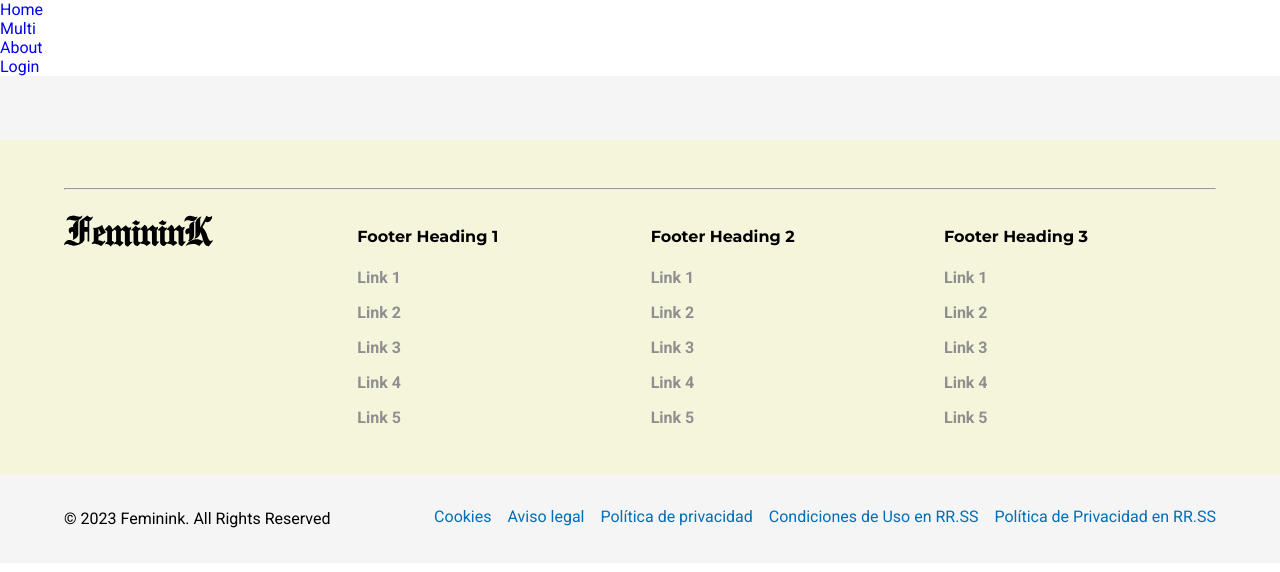
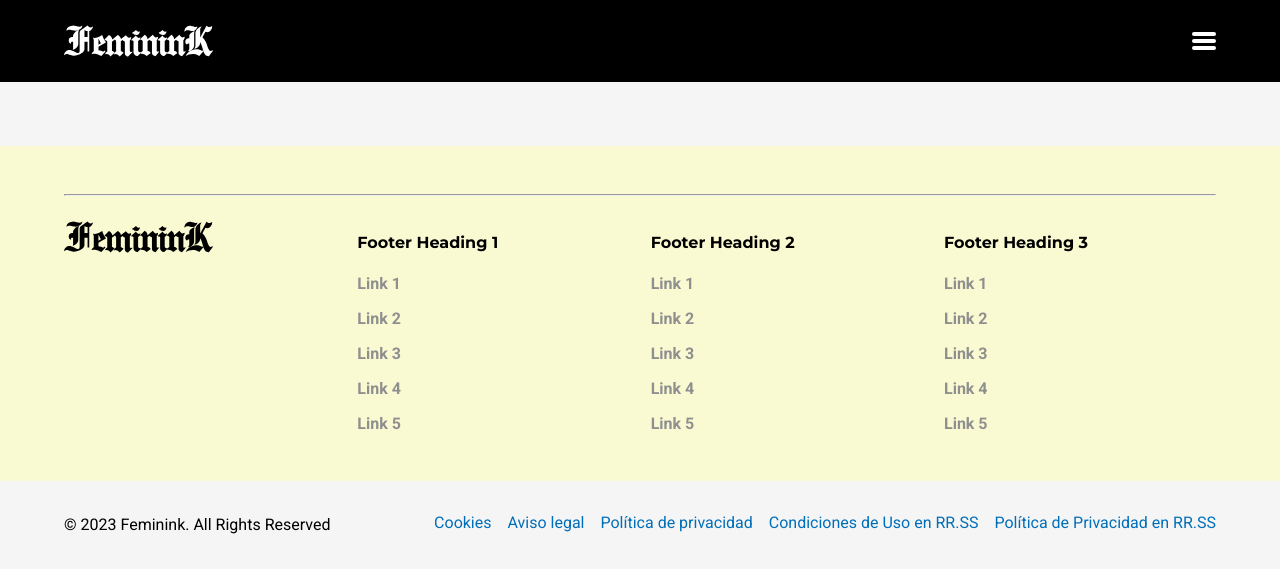
Before and after one commit to Feminink/Feminink, a React (Create React App) app: page / in a window 1280 px wide. Shown: the top 572 px of the page. Built offline with nearby package versions, Linux system fonts and the light colour scheme.

Commit message:
Añadido header y burger menu

```diff
--- a/package.json
+++ b/package.json
@@ -3,6 +3,9 @@
   "version": "0.1.0",
   "private": true,
   "dependencies": {
+    "@fortawesome/fontawesome-svg-core": "^6.4.0",
+    "@fortawesome/free-solid-svg-icons": "^6.4.0",
+    "@fortawesome/react-fontawesome": "^0.2.0",
     "@testing-library/jest-dom": "^5.16.5",
     "@testing-library/react": "^13.4.0",
     "@testing-library/user-event": "^13.5.0",
--- a/src/App.js
+++ b/src/App.js
@@ -13,7 +13,6 @@ import { Route, Routes, Navigate } from "react-router-dom";
 // IMPORT COMPONENTS
 import HeaderComponent from "./layout/HeaderComponent/HeaderComponent";
 import FooterComponent from "./layout/FooterComponent/FooterComponent";
-import NavigationComponent from "./components/NavigationComponent/NavigationComponent";
 
 // IMPORT STYLES
 import "./App.scss";
@@ -22,7 +21,6 @@ function App() {
   return (
     <div className="App">
       <HeaderComponent></HeaderComponent>
-      <NavigationComponent></NavigationComponent>
       <main className="main">
         <div className="main-container container">
           <Routes>
--- a/src/components/NavigationComponent/NavigationComponent.js
+++ b/src/components/NavigationComponent/NavigationComponent.js
@@ -1,57 +1,76 @@
-// IMPORT LINK,
+import React, { useState } from 'react';
+
+// IMPORT LINK
 import { Link } from "react-router-dom";
+
 // IMPORT USE SELECTOR
 import { useDispatch, useSelector } from "react-redux";
+
 // IMPORT API CALL DO LOGOUT
 import { doLogout } from "../../store/auth/actions";
-import React from "react";
-import PropTypes from "prop-types";
+
+// IMPORT STYLES
 import "./NavigationComponent.scss";
 
+// IMPORT FONTAWESOME
+import { FontAwesomeIcon } from '@fortawesome/react-fontawesome';
+import { faArrowRightFromBracket, faUser, faArrowRightToBracket, faHouse, faImages, faUserGroup } from '@fortawesome/free-solid-svg-icons';
+
+
+
+import PropTypes from "prop-types";
+
 const NavigationComponent = () => {
+
   const { user } = useSelector((state) => state.AuthReducer);
+
+  const [menuOpen, setMenuOpen] = useState(false);
+
   const dispatch = useDispatch();
 
+  // TOGGLE FUNCTION
+  function toggleMenu() {
+    const body = document.querySelector('body');
+    body.classList.toggle('menu-open');
+    setMenuOpen(!menuOpen);
+  }
+
+  // LOGOUT FUNCTION
   function onClickLogout() {
+    toggleMenu();
     dispatch(doLogout());
   }
+
   return (
-    <nav className="nav">
-      <ul className="nav-ul">
-        <li className="nav-li">
-          <Link to="/">Home</Link>
-        </li>
-        <li className="nav-li">
-          <Link to="/multi">Multi</Link>
-        </li>
-        <li className="nav-li">
-          <Link to="/about">About</Link>
-        </li>
-        {user && user.id ? (
-          ""
-        ) : (
-          <li className="nav-li">
-            <Link to="/login">Login</Link>
-          </li>
-        )}
-        {user && user.id ? (
-          <li className="nav-li">
-            <Link to="/profile">Profile</Link>
-          </li>
-        ) : (
-          ""
-        )}
-        {user && user.id ? (
-          <li className="nav-li">
-            <Link to="/" onClick={onClickLogout}>
-              Logout
+    <>
+      <div class="header__show-menu" onClick={toggleMenu}>
+				<i className="show-menu__bar"></i>
+				<i className="show-menu__bar"></i>
+				<i className="show-menu__bar"></i>
+			</div>
+      <nav className="header__main-nav nav">
+        <ul className="main-nav__ul ul">
+          <li className="main-nav__li li">
+            <Link className="main-nav__link link" onClick={toggleMenu} to="/">
+              <FontAwesomeIcon icon={faHouse} size="xs" /> Home
             </Link>
           </li>
-        ) : (
-          ""
-        )}
-      </ul>
-    </nav>
+          <li className="main-nav__li li">
+            <Link className="main-nav__link link" onClick={toggleMenu} to="/multi">
+              <FontAwesomeIcon icon={faImages} size="xs" /> Multi
+            </Link>
+          </li>
+          <li className="main-nav__li li">
+            <Link className="main-nav__link link" onClick={toggleMenu} to="/about">
+            <FontAwesomeIcon icon={faUserGroup} size="xs" /> About
+            </Link>
+          </li>
+          {user && user.id ? ("") : (<li className="main-nav__li main-nav__li--login li"><Link className="main-nav__link link" onClick={toggleMenu} to="/login"><FontAwesomeIcon icon={faArrowRightToBracket} size="xs"/> Login</Link></li>)}
+          {user && user.id ? (<li className="main-nav__li li"><Link className="main-nav__link link" onClick={toggleMenu} to="/profile"><FontAwesomeIcon icon={faUser} size="xs" /> Profile</Link></li>) : ("")}
+          {user && user.id ? (<li className="main-nav__li main-nav__li--logout li"><Link className="main-nav__link link" to="/" onClick={onClickLogout}><FontAwesomeIcon icon={faArrowRightFromBracket} size="xs" /> Logout</Link></li>) : ("")}
+        </ul>
+      </nav>
+    </>
   );
 };
 
--- a/src/components/NavigationComponent/NavigationComponent.scss
+++ b/src/components/NavigationComponent/NavigationComponent.scss
@@ -1 +1,92 @@
-.NavigationComponent {}
+/* -- START NAVIGATION STYLES -- */
+
+.header {
+    background-color: black;
+
+    &__logo {
+        height: 50px;
+    }
+
+    &__show-menu {
+    	height: 22px;
+       	display: flex;
+    	flex-direction: column;
+    	justify-content: space-around;
+    	align-items: center;
+    	cursor: pointer;
+    }
+
+    &__main-nav {
+        display: none;
+        position: absolute;
+        top: 0;
+        left: 0;
+        width: 40%;
+        background-color: whitesmoke;
+    }
+}
+
+.show-menu__bar {
+    display: block;
+    height: 4px;
+    width: 24px;
+    background-color: white;
+    border-radius: 2px;
+    transition: all 0.3s ease-out;
+}
+
+.main-nav {
+
+    &__ul {
+        text-align: center;
+    }
+
+    &__li {
+        padding: 2em 0;
+        cursor: pointer;
+
+        &:hover {
+            background-color: lightgoldenrodyellow;
+        }
+
+        &--login:hover {
+            background-color: lightgreen;
+        }
+
+        &--logout:hover {
+            background-color: lightcoral;
+        }
+    }
+
+    &__link {
+        font-family: 'Montserrat', sans-serif;
+        text-transform: uppercase;
+        font-weight: bold;
+        color: black;
+    }
+}
+
+body.menu-open {
+
+    .header__main-nav {
+        display: block;
+    }
+
+    .show-menu__bar {
+
+        &:nth-child(2) {
+            width: 0;
+    	    height: 0;
+        }
+
+        &:first-child {
+            transform: translateY(7px) rotate(45deg);
+        }
+
+        &:last-child  {
+            transform: translateY(-7px) rotate(-45deg);
+        }
+    }
+}
+
+  /* -- END NAVIGATION STYLES -- */
--- a/src/layout/FooterComponent/FooterComponent.scss
+++ b/src/layout/FooterComponent/FooterComponent.scss
@@ -1,7 +1,7 @@
 /* -- START FOOTERCOMPONENT STYLES -- */
 
 .footer {
-    background-color: beige;
+    background-color: lightgoldenrodyellow;
 
     &__nav {
         display: flex;
--- a/src/layout/HeaderComponent/HeaderComponent.jsx
+++ b/src/layout/HeaderComponent/HeaderComponent.jsx
@@ -1,8 +1,32 @@
-import React from "react";
+import React from 'react'
+
+// IMPORT STYLES
 import "./HeaderComponent.scss";
 
+// IMPORT COMPONENTS
+import NavigationComponent from '../../components/NavigationComponent/NavigationComponent';
+
+// IMPORT LINK REACT ROUTER
+import { Link } from 'react-router-dom';
+
+// IMPORT LOGO
+import logo from '../../assets/images/header-logo.svg';
+
 const HeaderComponent = () => {
-  return <div></div>;
-};
+  return (
+    <header className='header'>
+      <div className='header__container container'>
+        <nav className='header__nav nav'>
+          <div className='header__logo'>
+            <Link className='header-logo__link link' to='/'>
+              <img src={logo} className='header__logo img' alt='logo'/>
+            </Link>
+          </div>
+          <NavigationComponent></NavigationComponent>
+        </nav>
+      </div>
+    </header>
+  )
+}
 
-export default HeaderComponent;
+export default HeaderComponent
--- a/src/layout/HeaderComponent/HeaderComponent.scss
+++ b/src/layout/HeaderComponent/HeaderComponent.scss
@@ -0,0 +1,21 @@
+/* -- START HEADERCOMPONENT STYLES -- */
+
+.header {
+    background-color: rgb(172, 172, 172);
+
+    &__container {
+        padding: 1em 0;
+    }
+
+    &__logo {
+        height: 50px;
+    }
+
+    &__nav {
+        display: flex;
+	    align-items: center;
+	    justify-content: space-between;
+    }
+  }
+
+  /* -- END HEADERCOMPONENT STYLES -- */
```
Also changed, not shown: src/assets/images/header-logo.svg (added), 1 other file (tests, documents, lock files or other folders).
